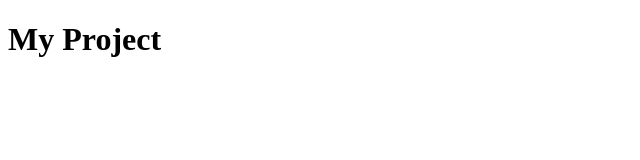
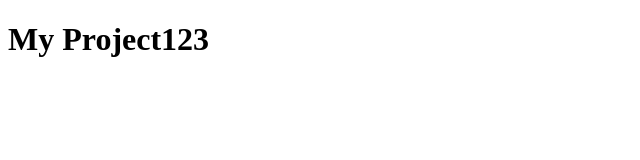
Before and after one commit to Terrrya/my_test_project, a plain HTML site: page index.html in a window 1280 px wide. Shown: the full height of the page, 0-640 px from the left. Drawn offline with Linux system fonts and the light colour scheme.

Commit message:
Update index.html

```diff
--- a/index.html
+++ b/index.html
@@ -7,6 +7,6 @@
     <title>My project</title>
 </head>
 <body>
-    <h1>My Project</h1>
+    <h1>My Project123</h1>
 </body>
 </html>
```
